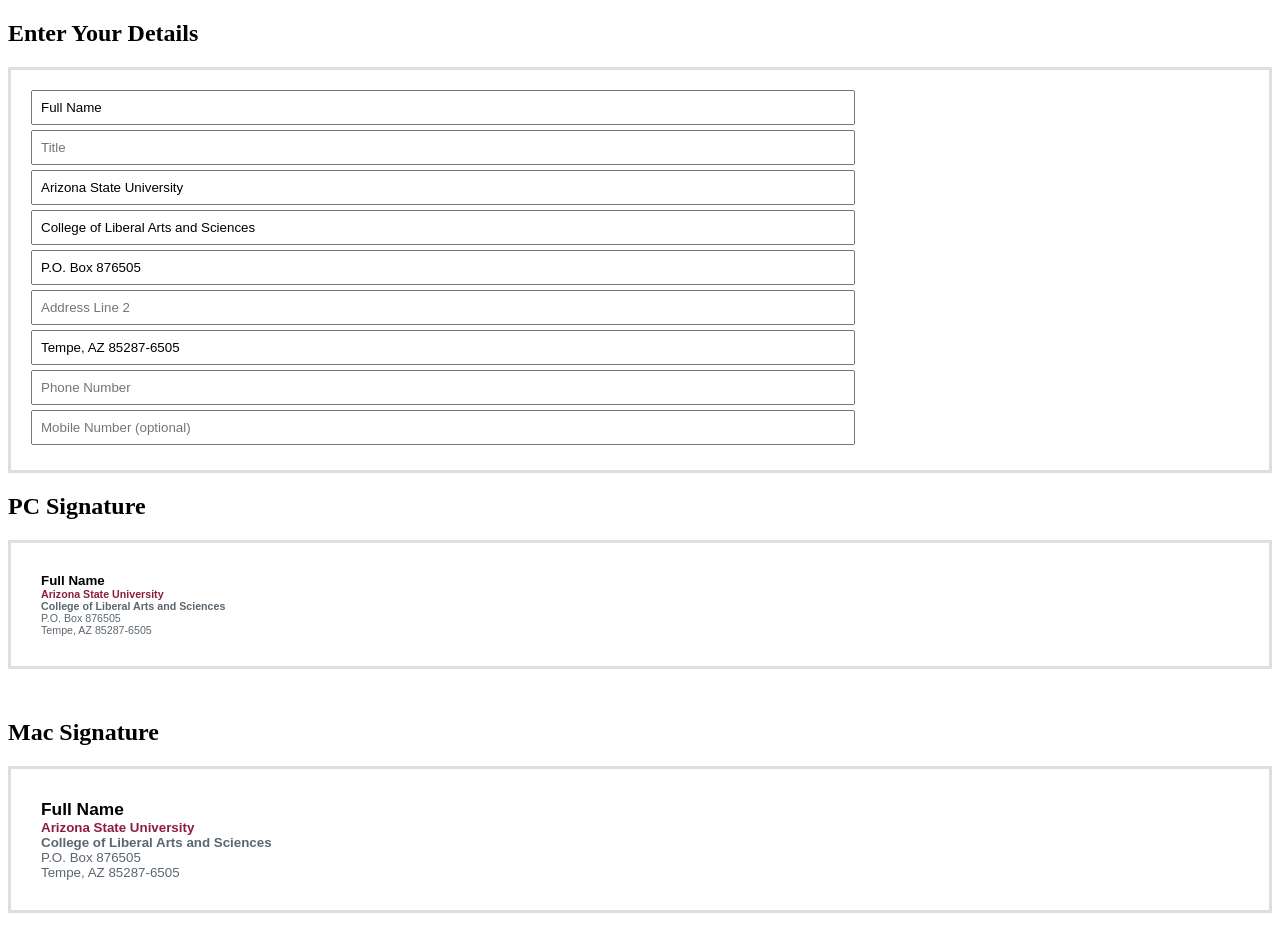
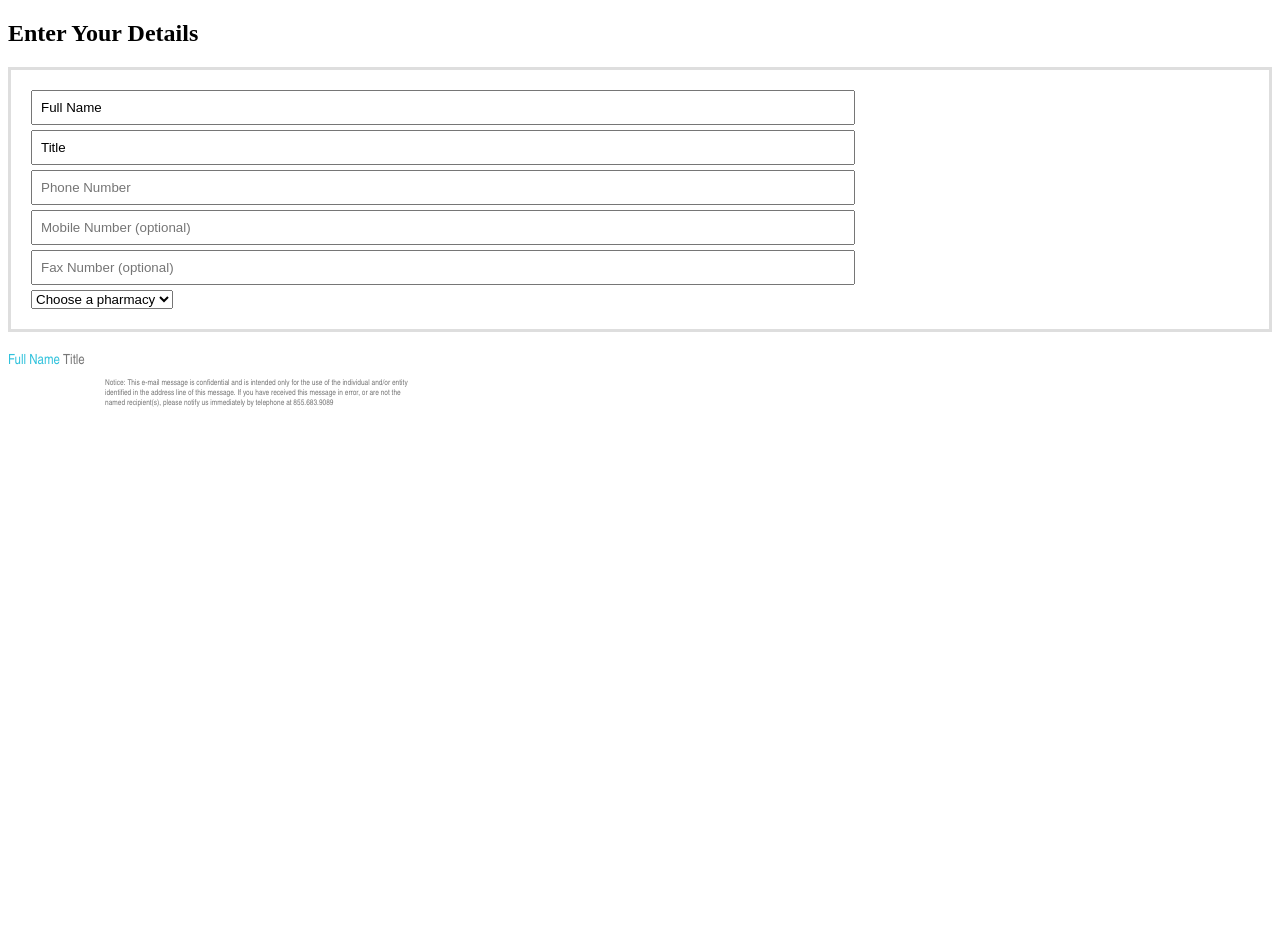
Before and after one commit to ASU-CLAS/asu-email-signature, a website: page src/index.html in a window 1280 px wide. After the commit the page ends 800 px from the top, so only its background shows below. Drawn offline with nearby package versions, Linux system fonts and the light colour scheme; files that its build step writes are made by us from their sources.

Commit message:
Made some changes

```diff
--- a/src/asu-email-signature.js
+++ b/src/asu-email-signature.js
@@ -1,14 +1,16 @@
 angular.module('emailSignatureBranding', [])
   .controller('Controller', ['$scope', function($scope) {
     $scope.name       = 'Full Name';
-    $scope.title      = '';
-    $scope.university = 'Arizona State University';
-    $scope.unit       = 'College of Liberal Arts and Sciences';
-    $scope.address1   = 'P.O. Box 876505';
-    $scope.address2   = '';
-    $scope.address3   = 'Tempe, AZ 85287-6505';
+    $scope.title      = 'Title';
     $scope.phone      = '';
     $scope.mobile     = '';
+    $scope.fax     = '';
+    $scope.selectables = [
+        { label: 'Alameda', value: 'alameda.gif'},
+        { label:'Brookside', value:'brookside.gif'},
+        { label:'Riverbend', value:'riverbend.gif'}
+
+    ];
 
     $scope.checkMobile = function() {
       $scope.mobile = '';
@@ -18,6 +20,18 @@
 
         if ($scope.phone == undefined || $scope.phone == '') {
           $scope.mobile = $scope.mobile.replace(/^\| /, '');
+        }
+      }
+    }
+
+    $scope.checkFax = function() {
+      $scope.fax = '';
+
+      if ($scope.fax_input) {
+        $scope.fax = '| F: ' + $scope.fax_input;
+
+        if ($scope.fax == undefined || $scope.fax == '') {
+          $scope.fax = $scope.fax.replace(/^\| /, '');
         }
       }
     }
@@ -33,5 +47,8 @@
     $scope.checkPhoneNumbers = function() {
       $scope.checkPhone();
       $scope.checkMobile();
+      $scope.checkFax();
     }
+
+
   }]);
--- a/src/index.html
+++ b/src/index.html
@@ -15,62 +15,47 @@
       <fieldset>
         <input ng-model="name" placeholder="Full Name">
         <input ng-model="title" placeholder="Title">
-        <input ng-model="university" placeholder="University">
-        <input ng-model="unit" placeholder="Unit">
-        <input ng-model="address1" placeholder="Address Line 1">
-        <input ng-model="address2" placeholder="Address Line 2">
-        <input ng-model="address3" placeholder="Address Line 3">
         <input ng-model="phone_input" ng-change="checkPhoneNumbers()" placeholder="Phone Number">
         <input ng-model="mobile_input" ng-change="checkPhoneNumbers()" placeholder="Mobile Number (optional)">
-      </fieldset>
+        <input ng-model="fax_input" ng-change="checkPhoneNumbers()" placeholder="Fax Number (optional)">
+        <select
+       ng-model="selectedItem"
+       ng-options="S.value as S.label for S in selectables" ng-change="fun()"><option value="" selected="selected">Choose a pharmacy</option>
+    </select>
+    </fieldset>
 
-      <h2>PC Signature</h2>
-      <div class="email-signature pc">
-        <div class="name-line">
-          {{ name }}
-        </div>
-        <div class="title-line">
-          {{ title }}
-        </div>
-        <div class="university-line">
-          {{ university }}
-        </div>
-        <div class="unit-line">
-          {{ unit }}
-        </div>
-        <div class="address-lines">
-          <span id="address1">{{ address1 }}</span>
-          <span id="address2">{{ address2 }}</span>
-          <span id="address3">{{ address3 }}</span>
-        </div>
-        <div class="phone-line">
-          {{ phone }} {{ mobile }}
-        </div>
-      </div>
 
-      <h2>Mac Signature</h2>
-      <div class="email-signature mac">
-        <div class="name-line">
-          {{ name }}
-        </div>
-        <div class="title-line">
-          {{ title }}
-        </div>
-        <div class="university-line">
-          {{ university }}
-        </div>
-        <div class="unit-line">
-          {{ unit }}
-        </div>
-        <div class="address-lines">
-          <span id="address1">{{ address1 }}</span>
-          <span id="address2">{{ address2 }}</span>
-          <span id="address3">{{ address3 }}</span>
-        </div>
-        <div class="phone-line">
-          {{ phone }} {{ mobile }}
-        </div>
-      </div>
+
+        <table width="400" cellpadding="0" cellspacing="0" align="left">
+        <tr>
+            <td width="400" style="font-family:'arial narrow', helvetica, arial, sans-serif; color:#777;">
+                <span style="font-size: 14px;">
+                    <span id="name" style="font-weight:normal;color:#30C2DC;line-height:20px font-family:'arial narrow', helvetica, arial, sans-serif;">{{ name }}</span>&nbsp;<span id="title" style=" color:#777;">{{ title }}</span>
+                </span>
+            </td>
+            <tr>
+                <td style="font-family:'arial narrow', helvetica, arial, sans-serif; color:#777;">
+                    <span id="contact" style="font-size:12px;line-height:9px">{{ phone }} {{ mobile }} {{ fax }}</span></td>
+            </tr>
+            <tr>
+                <td>
+                    <table width="400" cellpadding="0" cellspacing="0" align="left" style="font-size: 8px !important;">
+                        <tr>
+                            <td width="90" height="7" colspan="3" style="line-height:7px; font-size:.1px;"> &nbsp;</td>
+                        </tr>
+                        <tr>
+                            <td valign="middle" width="90"><img style="width:100% !important;" src="{{selectedItem}}"></td>
+                            <td width="7"></td>
+                            <td valign="middle" style="font-family:'arial narrow', helvetica, arial, sans-serif; color:#777;"><span style="font-size:8px;line-height:10px">
+                  Notice: This e-mail message is confidential and is intended only for the use of the individual and/or entity identified in the address line of this message. If you have received this message in error, or are not the named recipient(s), please notify us immediately by telephone at 855.683.9089</span></td>
+                        </tr>
+                    </table>
+                </td>
+            </tr>
+    </table>
+
+
+
     </div>
   </div>
   <!-- End angular app markup -->
```
Also changed, not shown: src/DummyLogoRx.gif (added), src/DummyLogoRx.jpg (added), src/alameda.gif (added), src/brookside.gif (added), src/riverbend.gif (added).
